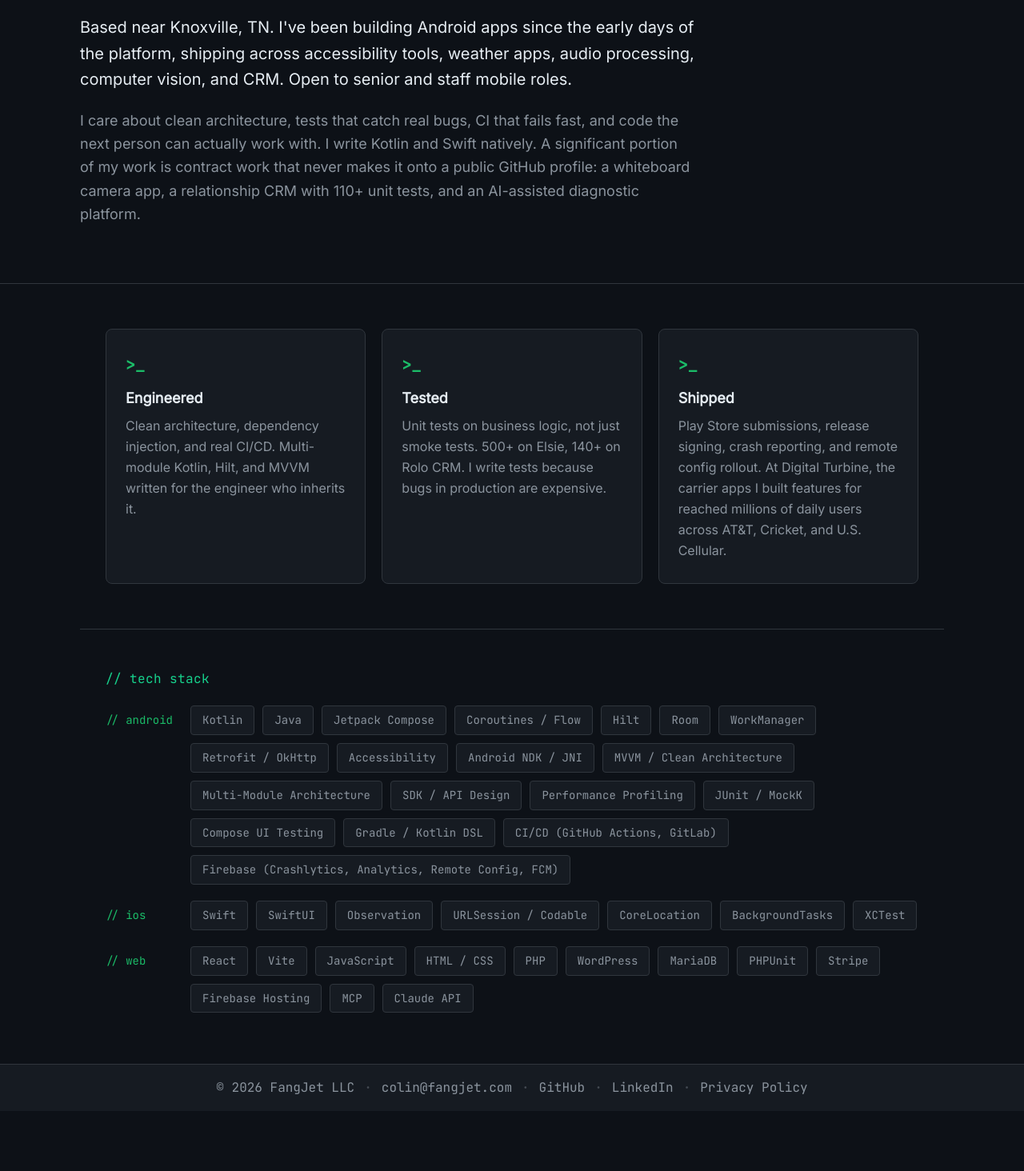
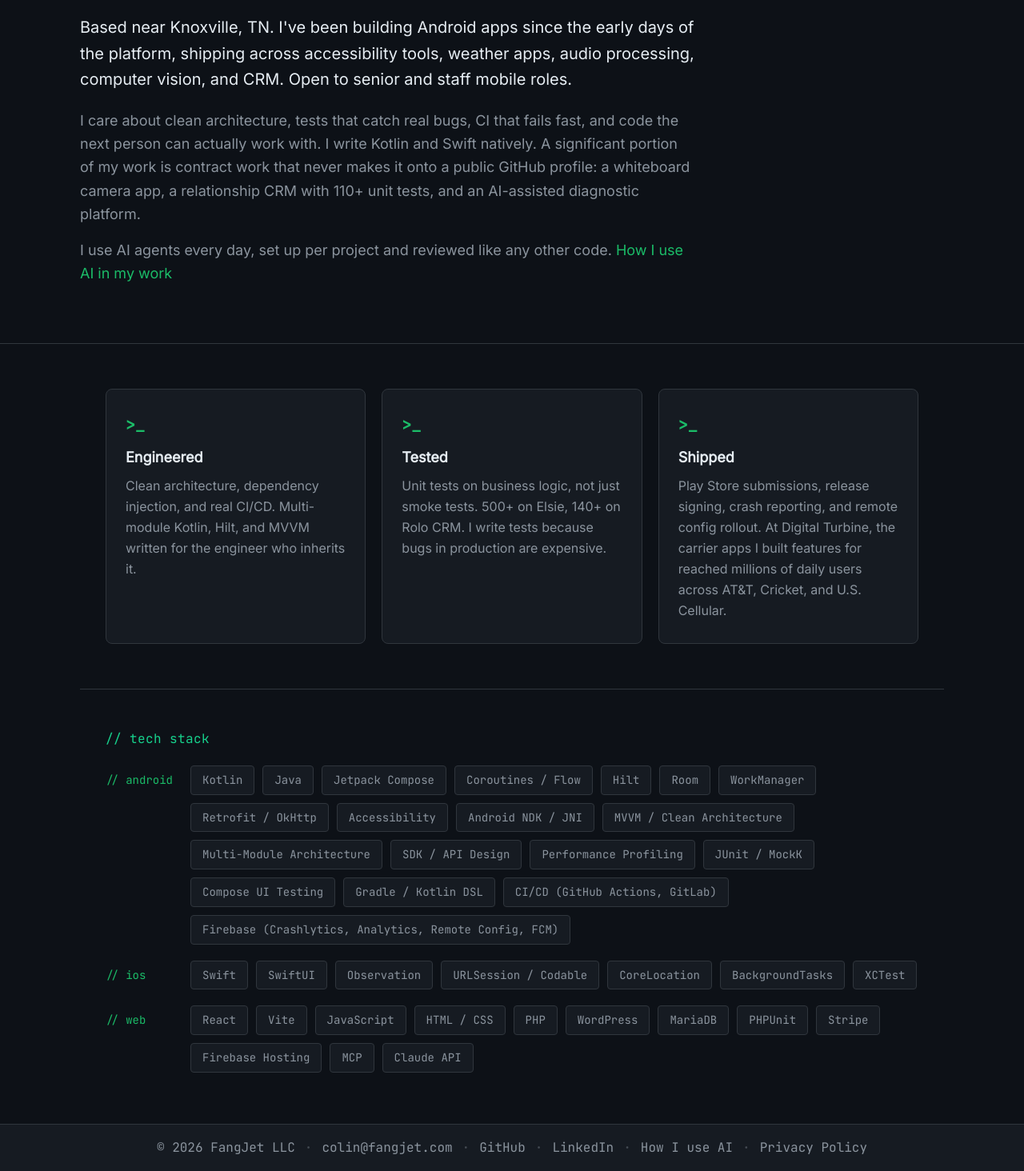
Before and after one commit to tuckercr/fangjet, a React (Vite) app: page / in a window 1280 px wide. Shown: the part 569-2033 px from the top of the page at 80% size. Before the commit the page ends 1958 px from the top, so only its background shows below. Built offline with nearby package versions, Linux system fonts and the light colour scheme.

Commit message:
Link /ai from the home page and the footer
The page has been in the sitemap since 10-24 with nothing on the site
linking to it. A line in the home page's about section points to it in
context, and the footer link puts it on every page. / and /ai lastmod
bumped for the change.

```diff
--- a/src/components/Footer.jsx
+++ b/src/components/Footer.jsx
@@ -14,6 +14,8 @@ export default function Footer() {
       {dot}
       <a href="https://www.linkedin.com/in/colin-r-tucker/" target="_blank" rel="noopener noreferrer" className={link}>LinkedIn</a>
       {dot}
+      <Link to="/ai" className={link}>How I use AI</Link>
+      {dot}
       <Link to="/privacy-policy" className={link}>Privacy Policy</Link>
     </footer>
   )
--- a/src/pages/Home.jsx
+++ b/src/pages/Home.jsx
@@ -146,6 +146,10 @@ export default function Home() {
             is contract work that never makes it onto a public GitHub profile: a whiteboard camera app,
             a relationship CRM with 110+ unit tests, and an AI-assisted diagnostic platform.
           </p>
+          <p className="mb-4 max-w-3xl text-lg leading-relaxed text-muted">
+            I use AI agents every day, set up per project and reviewed like any other code.{' '}
+            <Link to="/ai">How I use AI in my work</Link>
+          </p>
         </div>
       </section>
 
```
Also changed, not shown: 2 other files (tests, documents, lock files or other folders).
